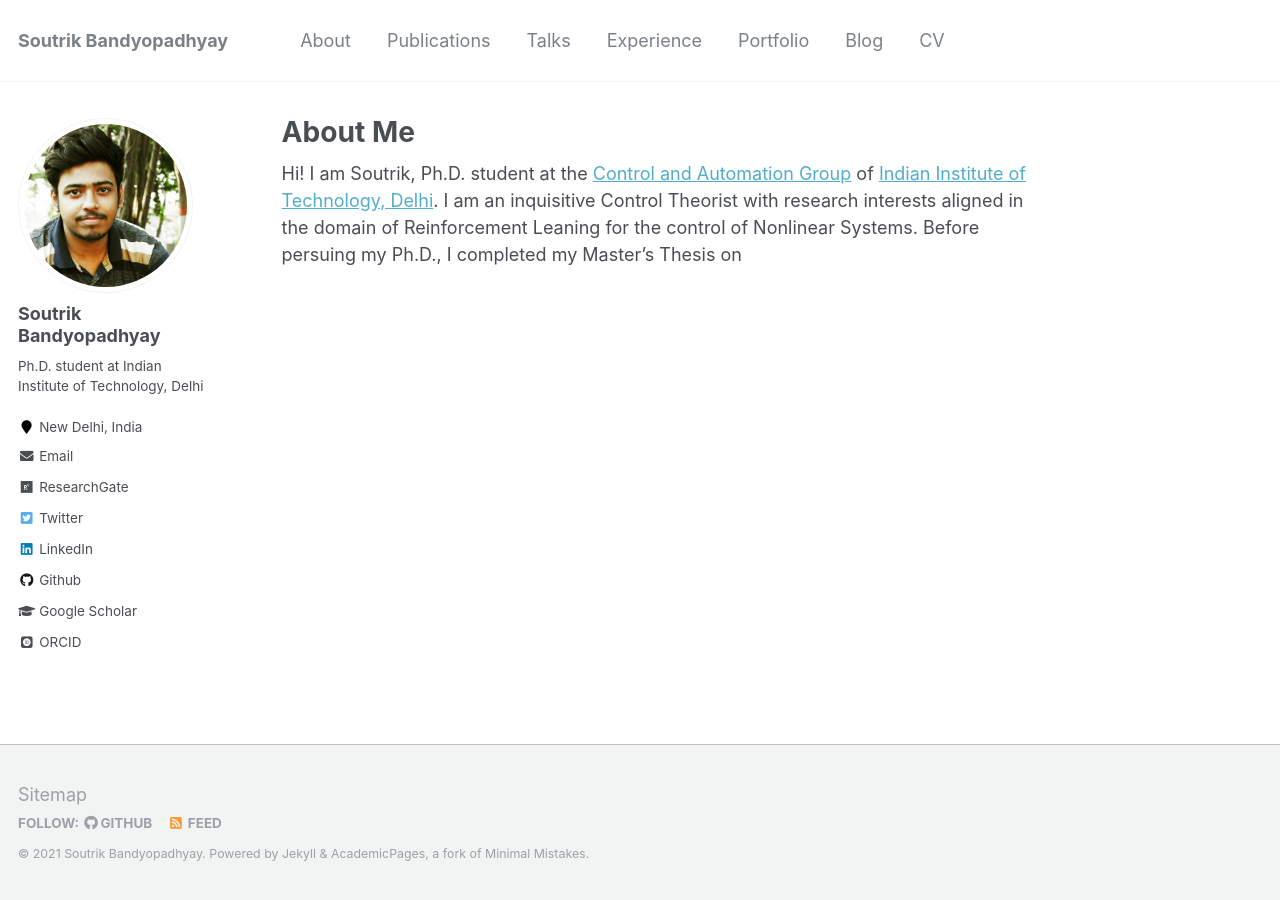
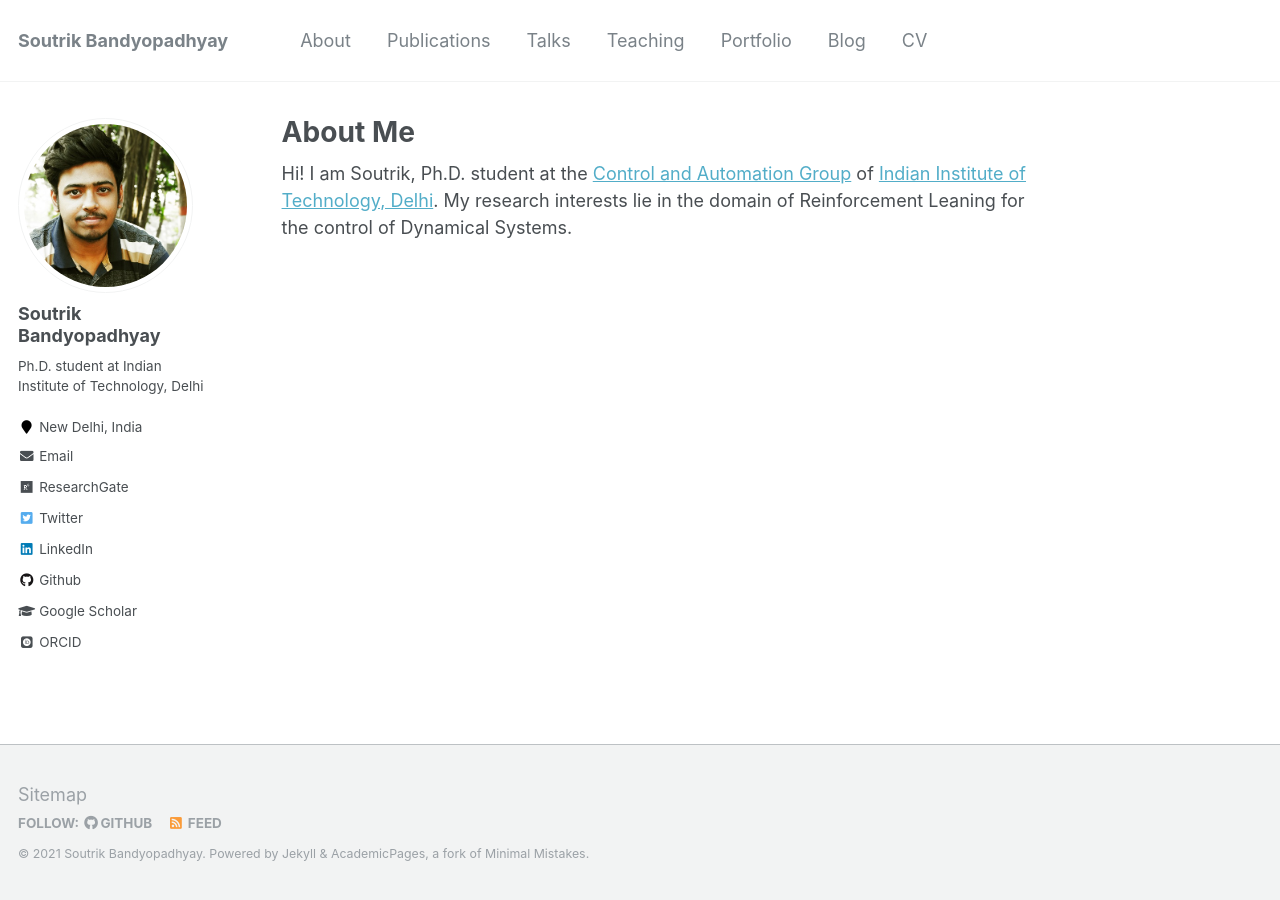
Before and after one commit to SoutrikBandyopadhyay/soutrikbandyopadhyay.github.io, a Jekyll site: the page built from _pages/about.md, in a window 1280 px wide. Built offline with Jekyll 4.4.1, drawn with Linux system fonts in a browser that asks for light colours; some web fonts are replaced.

Commit message:
Revert "Experience"
This reverts commit 797bee55d694176e809339690ec70bb42c51b9eb.

```diff
--- a/_data/navigation.yml
+++ b/_data/navigation.yml
@@ -9,8 +9,8 @@ main:
   - title: "Talks"
     url: /talks/
 
-  - title: "Experience"
-    url: /experience/
+  - title: "Teaching"
+    url: /teaching/
 
   - title: "Portfolio"
     url: /portfolio/
--- a/_pages/about.md
+++ b/_pages/about.md
@@ -9,9 +9,7 @@ redirect_from:
 ---
 
 
-Hi! I am Soutrik, Ph.D. student at the [Control and Automation Group](http://control.iitd.ac.in/) of [Indian Institute of Technology, Delhi](https://home.iitd.ac.in/). I am an inquisitive Control Theorist with research interests aligned in the domain of Reinforcement Leaning for the control of Nonlinear Systems. Before persuing my Ph.D., I completed my Master's Thesis on
-
-
+Hi! I am Soutrik, Ph.D. student at the [Control and Automation Group](http://control.iitd.ac.in/) of [Indian Institute of Technology, Delhi](https://home.iitd.ac.in/). My research interests lie in the domain of Reinforcement Leaning for the control of Dynamical Systems.
 
 
 
--- a/_pages/experience.html
+++ /dev/null
@@ -1 +0,0 @@
---- layout: archive title: "Experience" permalink: /experience/ author_profile: true --- {% include base_path %} {% for post in site.teaching reversed %} {% include archive-single.html %} {% endfor %}
```
Also changed, not shown: _pages/teaching.html (added, +12 -0 lines), _teaching/2014-spring-teaching-1.md (+1 -1 lines), _teaching/2015-spring-teaching-2.md (+1 -1 lines).
